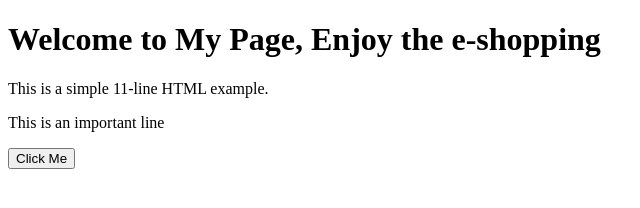
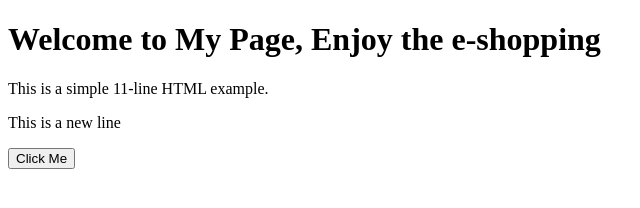
Before and after one commit to aishu20998/HandsON, a plain HTML site: page index.html in a window 1280 px wide. Shown: the full height of the page, 0-640 px from the left. Drawn offline with Linux system fonts and the light colour scheme.

Commit message:
Fix: overwritted

```diff
--- a/index.html
+++ b/index.html
@@ -6,7 +6,7 @@
 <body>
   <h1>Welcome to My Page, Enjoy the e-shopping</h1>
   <p>This is a simple 11-line HTML example.</p>
-  <p>This is an important line</p>
+  <p>This is a new line</p>
   <button onclick="alert('Hello World!')">Click Me</button>
 </body>
 </html>
```
